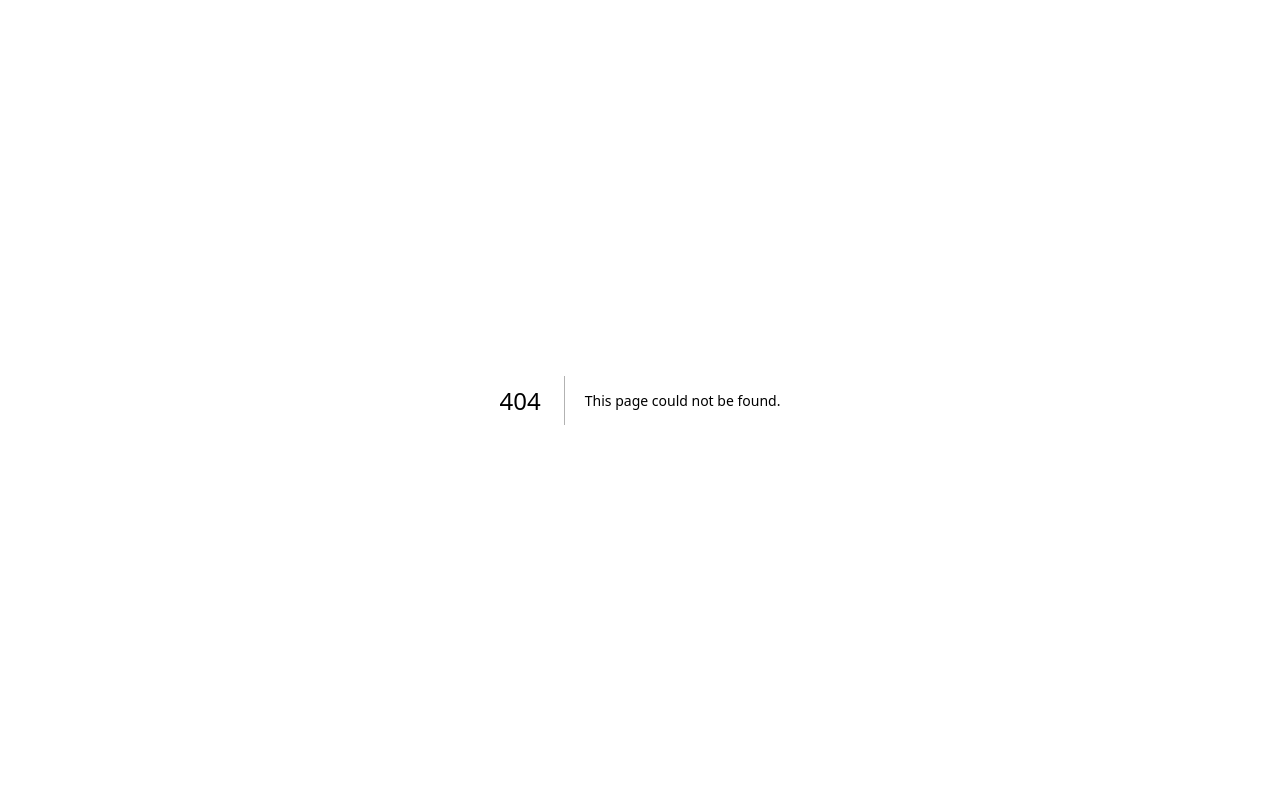
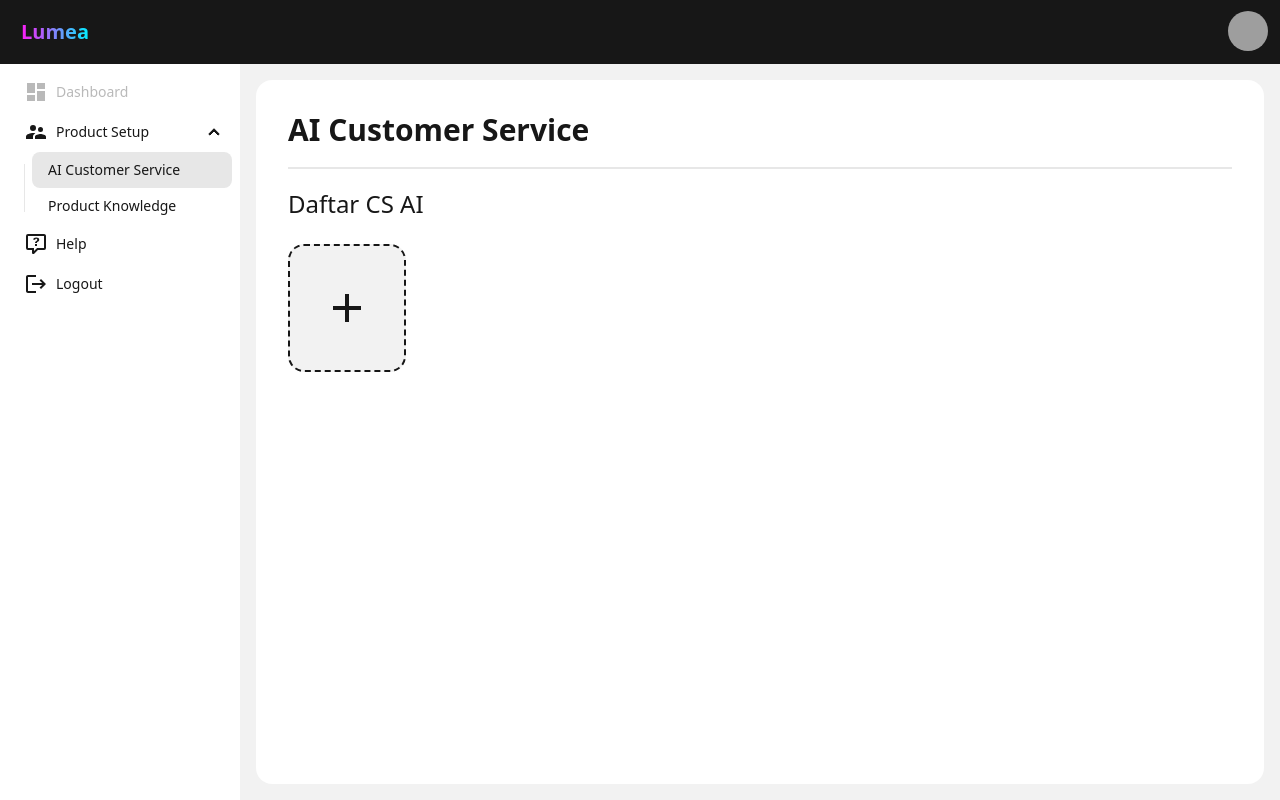
Before and after one commit to ricoerlanggaa/lumea, a Next.js app: page /product-setup/ai-customer-service in a window 1280 px wide. Before the commit this address had no page. Built offline with nearby package versions, Linux system fonts and the light colour scheme; grey boxes are pictures that could not be loaded.

Commit message:
add ai customer service page

```diff
--- /dev/null
+++ b/src/app/(user)/product-setup/ai-customer-service/page.tsx
@@ -0,0 +1,28 @@
+import Link from 'next/link';
+import Icon from '@mdi/react';
+import { mdiPlus } from '@mdi/js';
+import { Typography } from '@/components/atoms';
+
+export default function AiCustomerService() {
+  return (
+    <div className="card h-full overflow-y-auto bg-base-100">
+      <div className="card-body">
+        <Typography as="h1" variant="h3" weight="bold" className="card-title">
+          AI Customer Service
+        </Typography>
+        <div className="divider my-1" />
+        <Typography as="h2" variant="h4" weight="normal" className="card-title mb-4">
+          Daftar CS AI
+        </Typography>
+        <div className="grid grid-cols-2 sm:grid-cols-4 lg:grid-cols-6 xl:grid-cols-8">
+          <Link
+            href="/product-setup/ai-customer-service/add"
+            className="card h-32 max-w-32 bg-base-200 border-primary hover:cursor-pointer items-center border-2 border-dashed"
+          >
+            <Icon path={mdiPlus} size={2} className="my-auto" />
+          </Link>
+        </div>
+      </div>
+    </div>
+  );
+}
```
